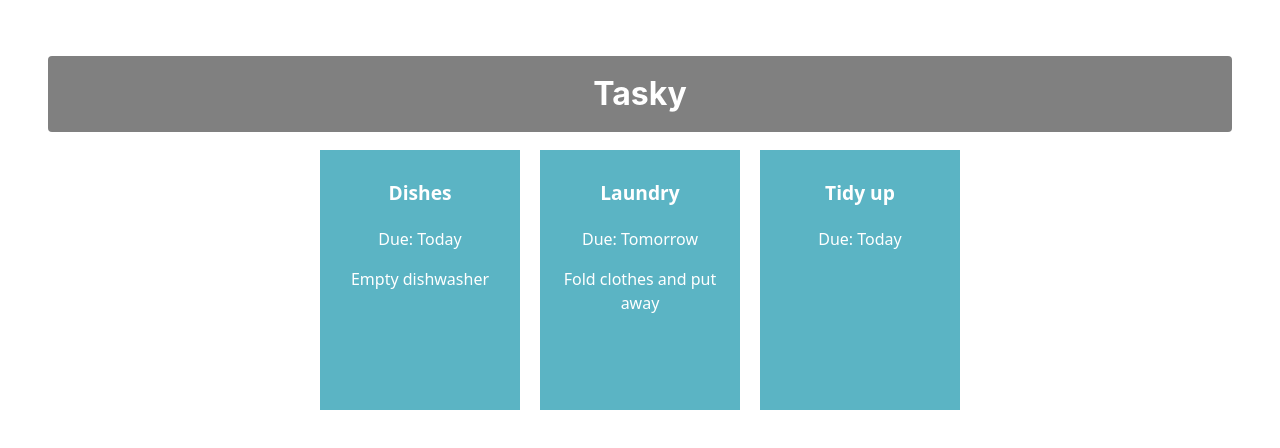
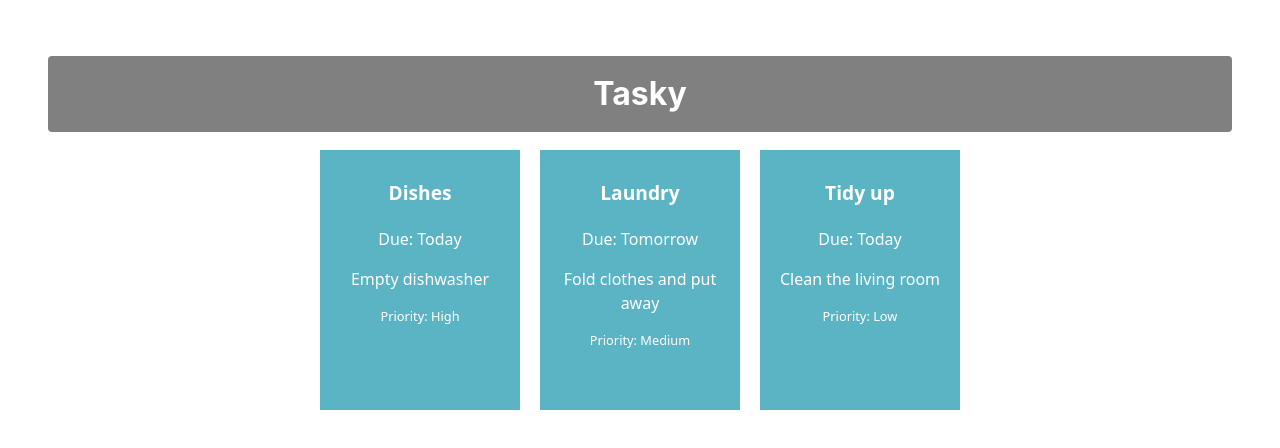
Before and after one commit to KeenanStacey05/react-basics-labs, a React (Vite) app in the folder tasky/: page / in a window 1280 px wide. Shown: the top 448 px of the page. Built offline with nearby package versions, Linux system fonts and the light colour scheme.

Commit message:
Tasky Lab 2a - Exercise done

```diff
--- a/tasky/src/App.css
+++ b/tasky/src/App.css
@@ -46,3 +46,18 @@
   font-size: 0.9em;
   margin-top: 10px;
 }
+
+.deadline {
+  position: absolute;
+  bottom: 10px;
+  left: 10px;
+  font-size: 0.8em;
+}
+
+.priority {
+  position: center;
+  bottom: 10px;
+  left: 10px;
+  font-size: 0.8em;
+
+}
--- a/tasky/src/App.jsx
+++ b/tasky/src/App.jsx
@@ -5,9 +5,9 @@
 function App() {
     const [ taskState, setTaskState ] = useState({
     tasks: [
-      { id: 1, title:"Dishes", description: "Empty dishwasher", deadline: "Today" },
-      { id: 2, title: "Laundry", description: "Fold clothes and put away", deadline: "Tomorrow" },
-      { id: 3, title: "Tidy up", deadline: "Today" }
+      { id: 1, title:"Dishes", description: "Empty dishwasher", deadline: "Today", priority: "High" },
+      { id: 2, title: "Laundry", description: "Fold clothes and put away", deadline: "Tomorrow", priority: "Medium" },
+      { id: 3, title: "Tidy up", description: "Clean the living room", deadline: "Today", priority: "Low" }
     ]
   });
 
@@ -19,6 +19,7 @@
       title={task.title}
       description={task.description}
       deadline={task.deadline}
+      priority={task.priority}
       key={task.id}
     />
   ))}
--- a/tasky/src/components/Task.jsx
+++ b/tasky/src/components/Task.jsx
@@ -5,6 +5,7 @@
             <p className="title">{props.title}</p>
             <p>Due: {props.deadline}</p>
             <p>{props.description}</p>
+            <p className="priority">Priority: {props.priority}</p>
         </div>
     )
 
```
